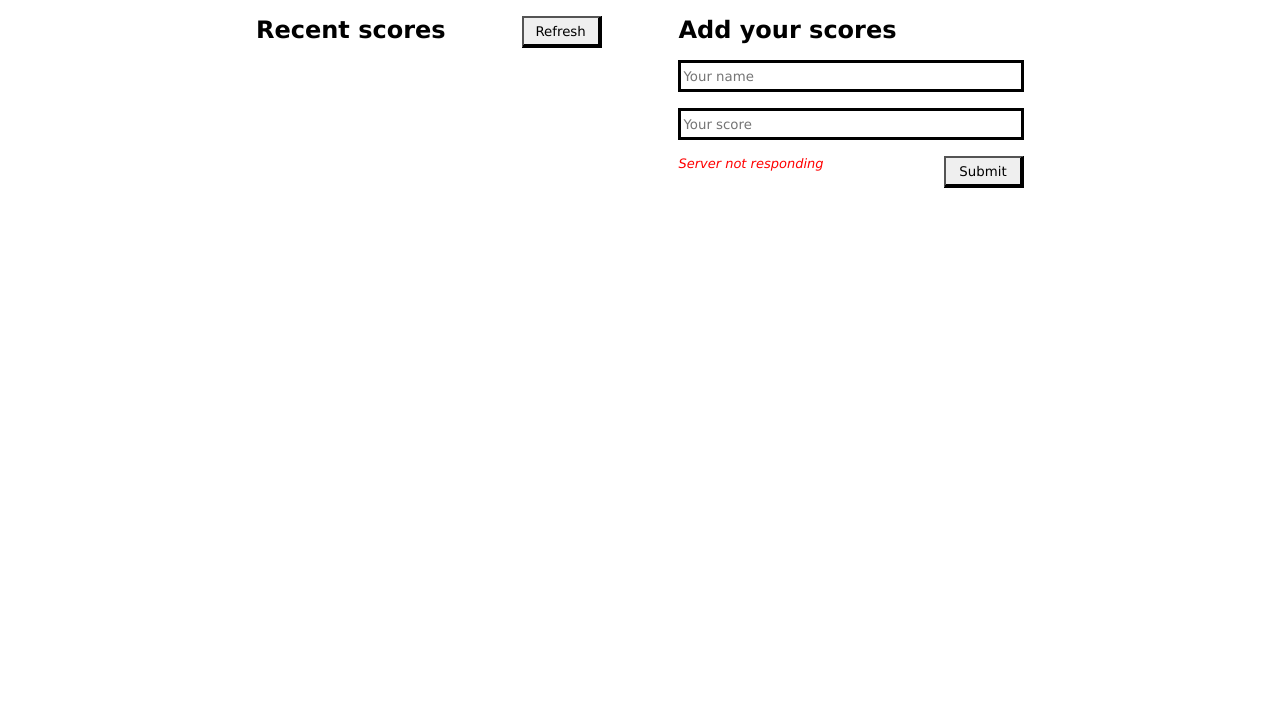
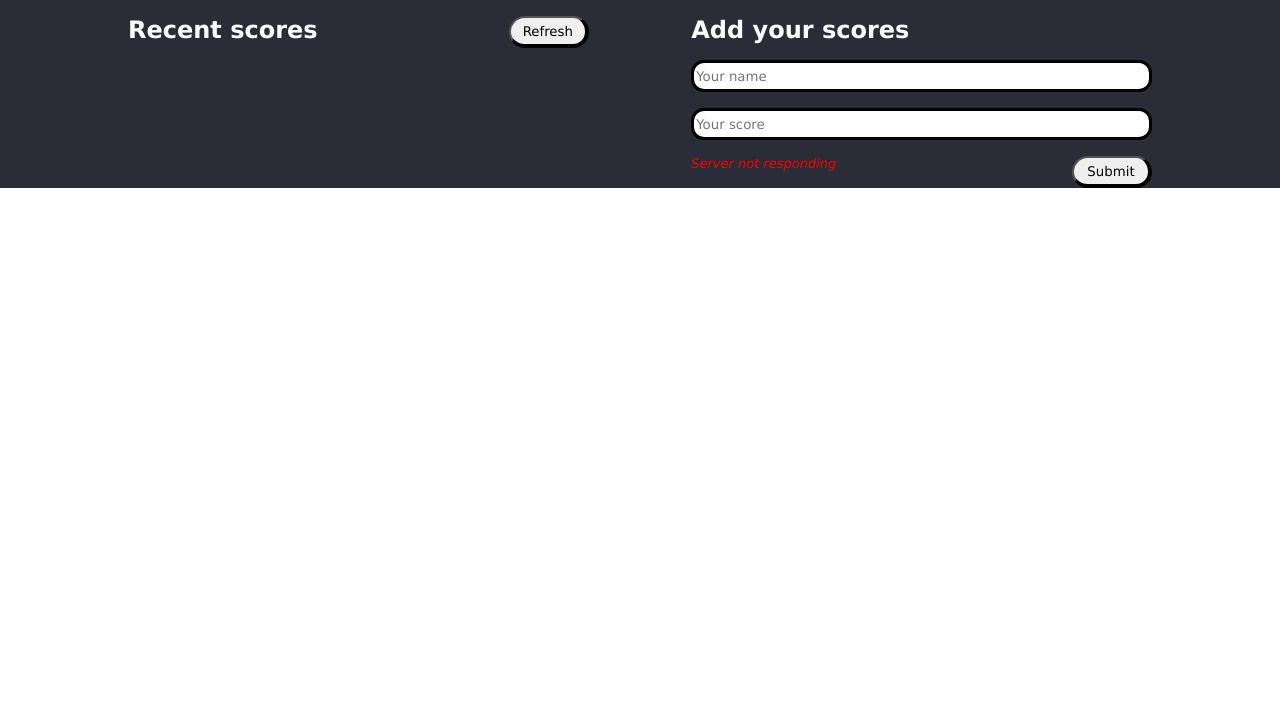
Before and after one commit to kusiLaw/leaderboard, a website built with webpack: page src/index.html in a window 1280 px wide. Shown: the part 86-800 px from the top of the page. Built offline with nearby package versions, Linux system fonts and the light colour scheme; no server answers.

Commit message:
Add custom design

```diff
--- a/src/style.css
+++ b/src/style.css
@@ -2,12 +2,6 @@
   margin: 0;
   box-sizing: border-box;
   font-family: 'Lucida Grande', Verdana, Arial, Tahoma, sans-serif;
-}
-
-body {
-  display: flex;
-  flex-direction: column;
-  align-items: center;
 }
 
 header {
@@ -17,25 +11,57 @@ header {
   width: 50%;
 }
 
+h1 {
+  color: rgb(80, 250, 123);
+}
+
+h2,
+h3 {
+  color: white;
+}
+
 .container {
-  width: 60%;
+  width: 100%;
   display: flex;
   flex-direction: column;
+  padding: 0 5%;
+  background-color: rgb(42, 44, 55);
+}
+
+@media screen and (min-width: 768px) {
+  .container {
+    width: 100%;
+    padding: 0 10%;
+  }
 }
 
 main {
   width: 100%;
   display: flex;
-  justify-content: space-between;
+  flex-direction: column;
   margin-top: 2rem;
-  gap: 2rem;
+  gap: 3rem;
+}
+
+@media screen and (min-width: 768px) {
+  main {
+    gap: 2rem;
+    flex-direction: row;
+    justify-content: space-between;
+  }
 }
 
 .scores-container {
   display: flex;
   flex-direction: column;
   gap: 1rem;
-  width: 45%;
+  width: 100%;
+}
+
+@media screen and (min-width: 768px) {
+  .scores-container {
+    width: 45%;
+  }
 }
 
 .title {
@@ -50,18 +76,26 @@ input {
   border: 3px solid black;
   width: 100%;
   height: 2rem;
+  border-radius: 13px;
 }
 
 .add-scores {
-  width: 45%;
+  width: 100%;
   display: flex;
   flex-direction: column;
   gap: 1rem;
   position: relative;
 }
 
+@media screen and (min-width: 768px) {
+  .add-scores {
+    width: 45%;
+  }
+}
+
 button {
   position: relative;
+  border-radius: 100px;
   border-right: 4px solid black;
   border-bottom: 4px solid black;
   float: right;
@@ -69,20 +103,29 @@ button {
   width: 5rem;
 }
 
+button:hover {
+  background-color: rgb(42, 44, 55);
+  color: white;
+}
+
 ul {
-  border: 4px solid black;
+  border: 3px solid rgb(28, 29, 36);
   list-style-type: none;
   padding: 1px;
 }
 
 ul li {
   height: 2rem;
+  font-size: 18px;
+  color: rgb(80, 250, 123);
+  padding: 1rem;
   display: flex;
   align-items: center;
 }
 
 ul li:nth-child(even) {
-  background-color: #d0d0d0;
+  background-color: rgb(37, 40, 51);
+  color: white;
 }
 
 .score-val {
```
